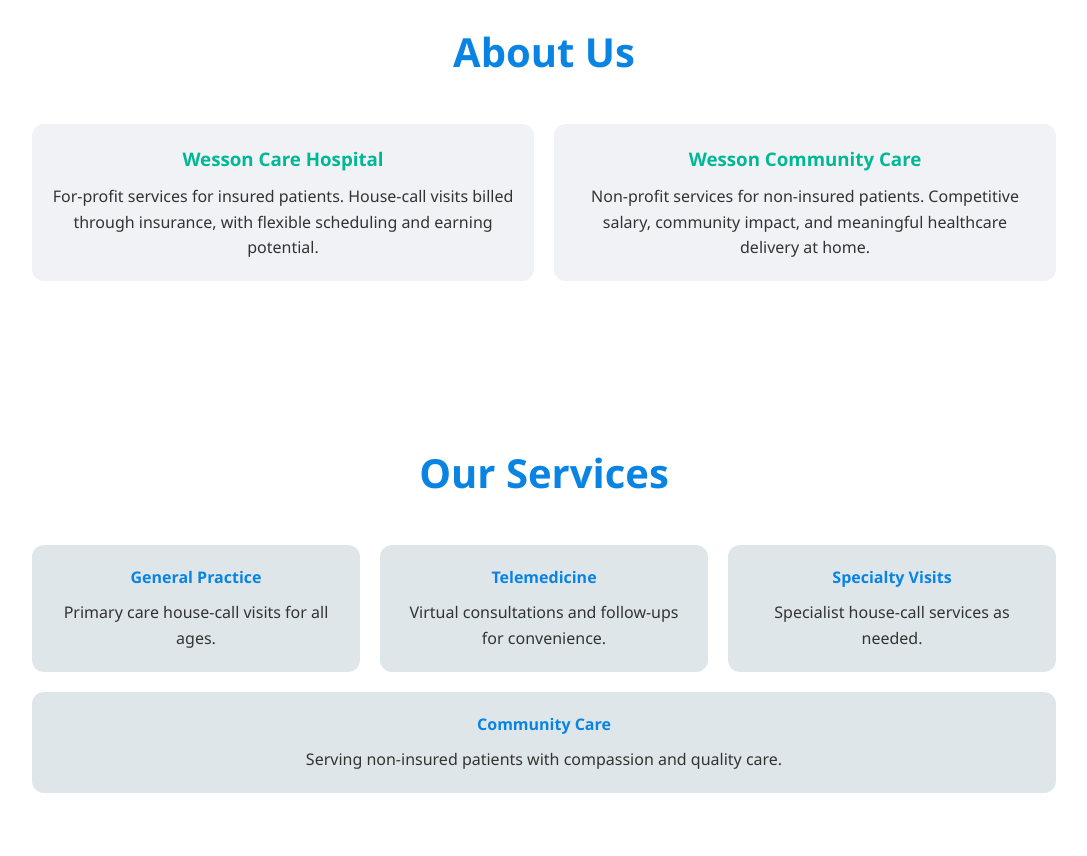
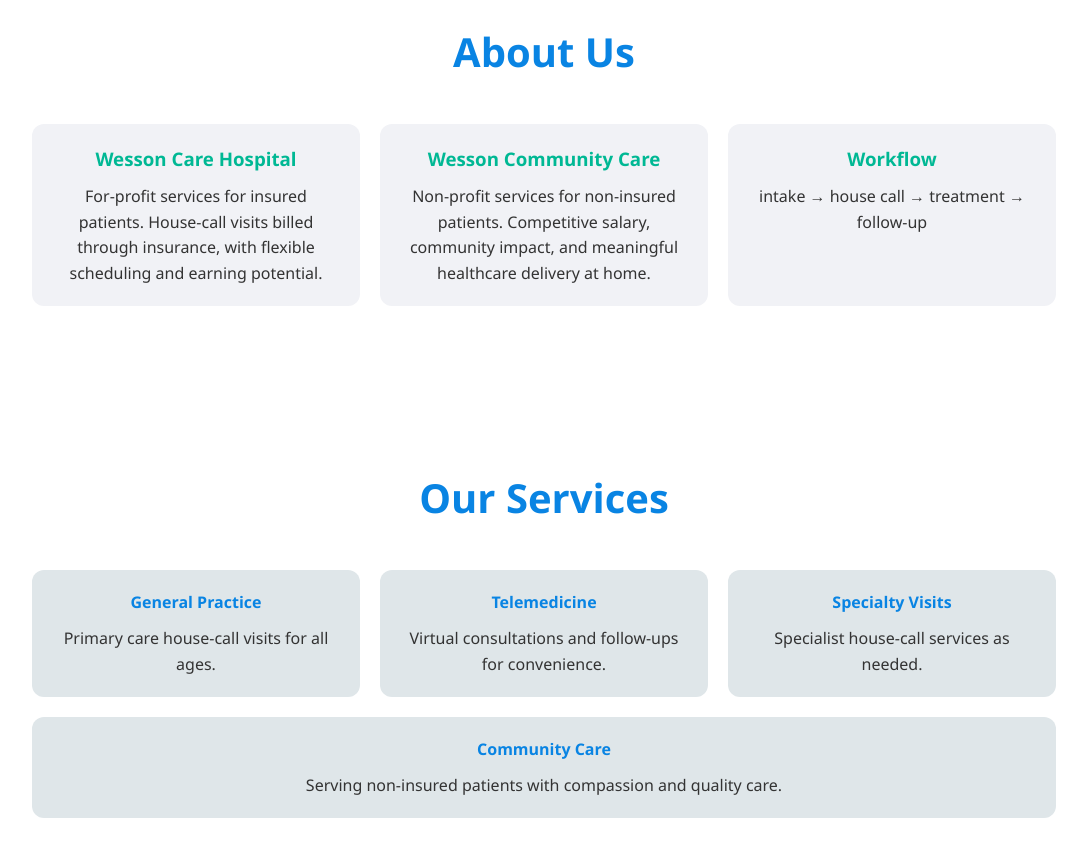
Before and after one commit to Corcoin/Wesson-Care-Hospital-Wesson-Community-Care, a plain HTML site: page index.html in a window 1280 px wide. Shown: the part 860-1716 px from the top of the page, without its empty margins (96-1183 px from the left). Drawn offline with Linux system fonts and the light colour scheme.

Commit message:
Update index.html

```diff
--- a/index.html
+++ b/index.html
@@ -137,6 +137,10 @@
             <h3>Wesson Community Care</h3>
             <p>Non-profit services for non-insured patients. Competitive salary, community impact, and meaningful healthcare delivery at home.</p>
         </div>
+        <div class="about-card">
+            <h3>Workflow</h3>
+            <p>intake → house call → treatment → follow-up</p>
+        </div>
     </div>
 </section>
 
```
